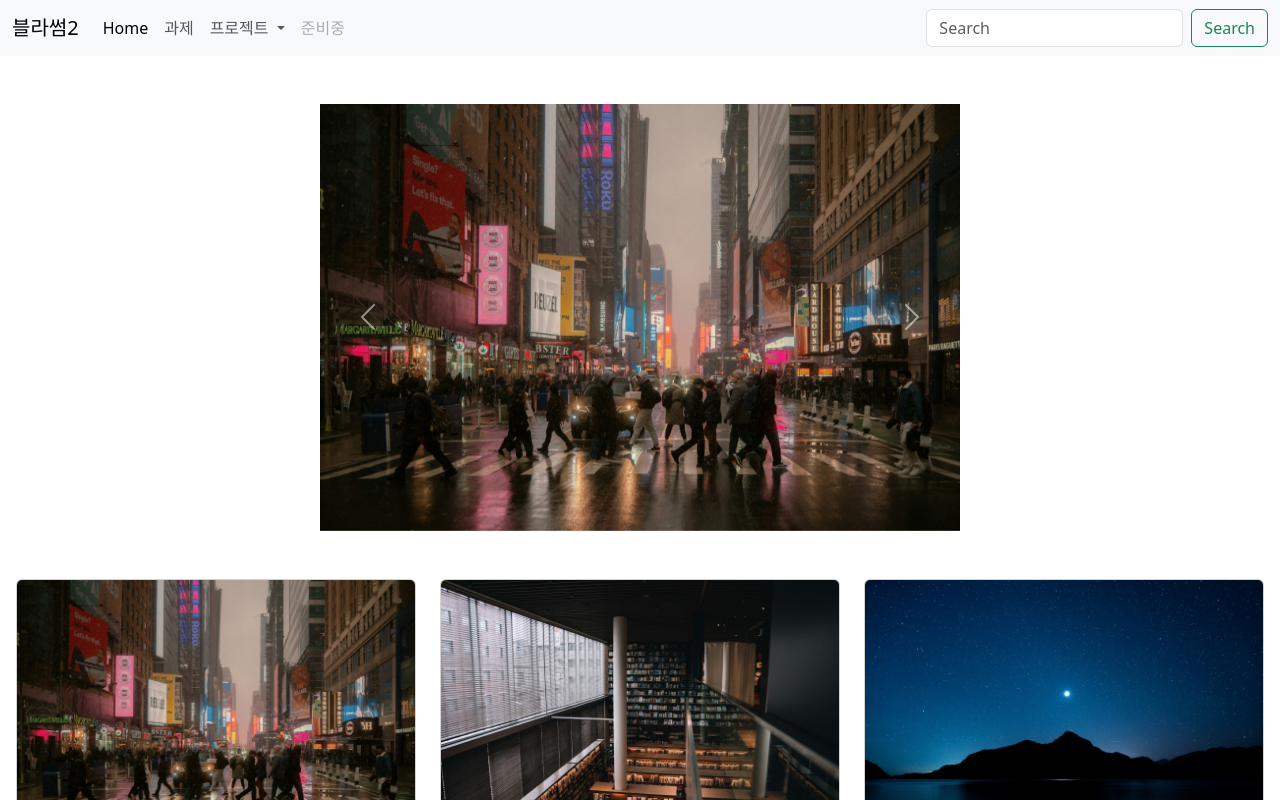
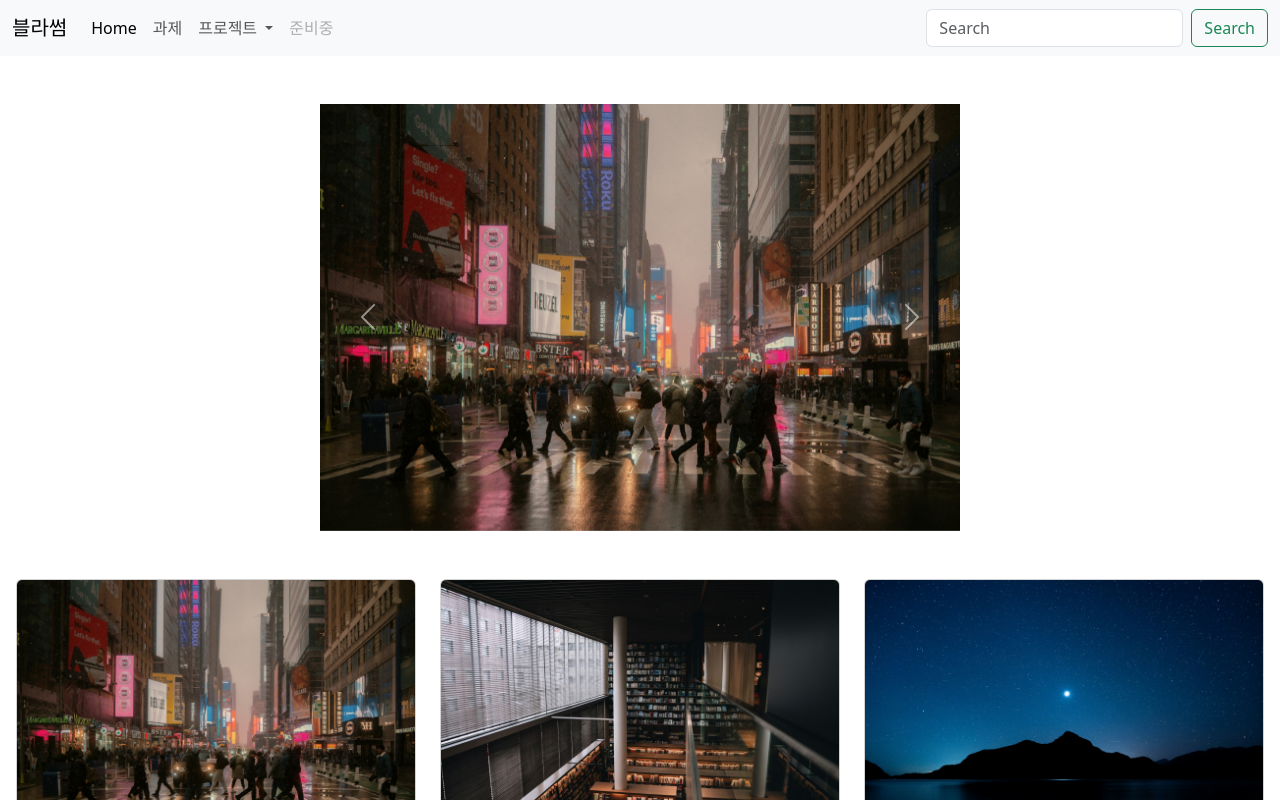
Before and after one commit to acttoz/public_test, a plain HTML site: page index.html in a window 1280 px wide. Shown: the top 800 px of the page. Drawn offline with nearby package versions, Linux system fonts and the light colour scheme.

Commit message:
Update index.html

```diff
--- a/index.html
+++ b/index.html
@@ -13,7 +13,7 @@
     <!-- 네비게이션 -->
     <nav class="navbar navbar-expand-lg bg-body-tertiary">
         <div class="container-fluid">
-            <a class="navbar-brand" href="#">블라썸2</a>
+            <a class="navbar-brand" href="#">블라썸</a>
             <button class="navbar-toggler" type="button" data-bs-toggle="collapse"
                 data-bs-target="#navbarSupportedContent" aria-controls="navbarSupportedContent" aria-expanded="false"
                 aria-label="Toggle navigation">
```
